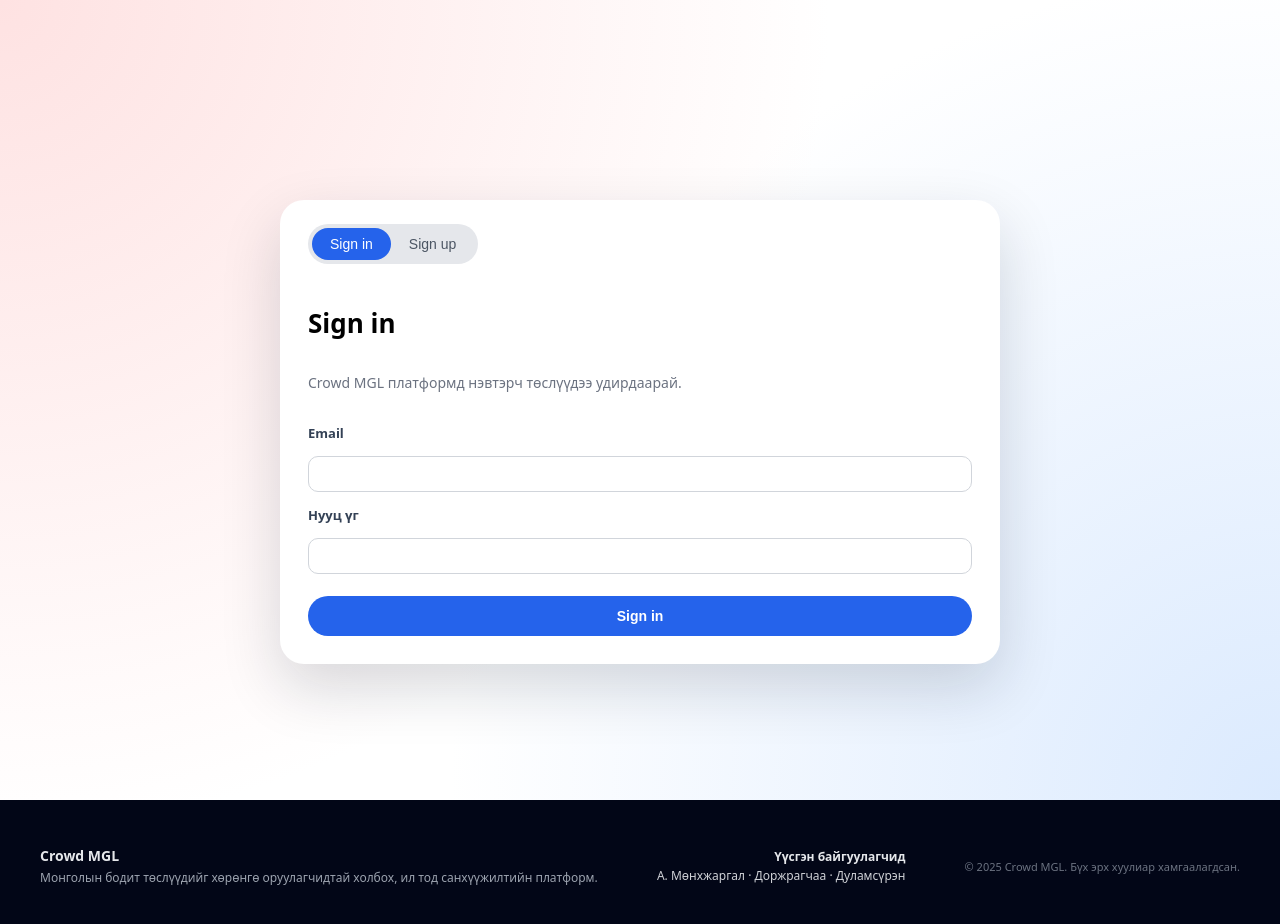
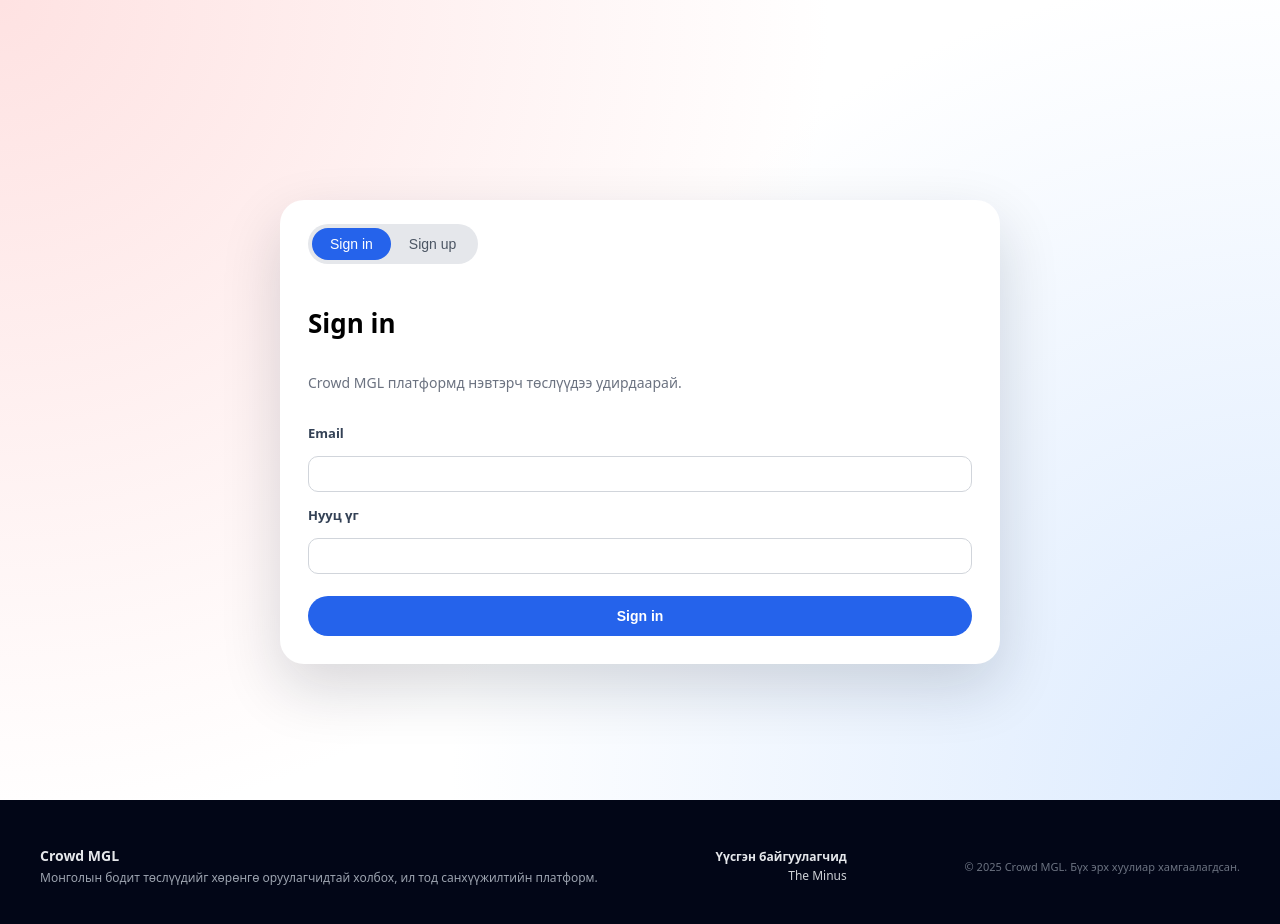
Before and after one commit to TheMinus7/Crowd, a React (Vite) app: page /auth in a window 1280 px wide. Shown: the top 924 px of the page. Built offline with nearby package versions, Linux system fonts and the light colour scheme.

Commit message:
footer fix

```diff
--- a/src/components/Footer.jsx
+++ b/src/components/Footer.jsx
@@ -16,7 +16,7 @@ export default function Footer() {
         <div className="footer-founders">
           <div className="footer-founders-title">Үүсгэн байгуулагчид</div>
           <div className="footer-founders-names">
-            А. Мөнхжаргал · Доржрагчаа · Дуламсүрэн
+            The Minus
           </div>
         </div>
 
```
